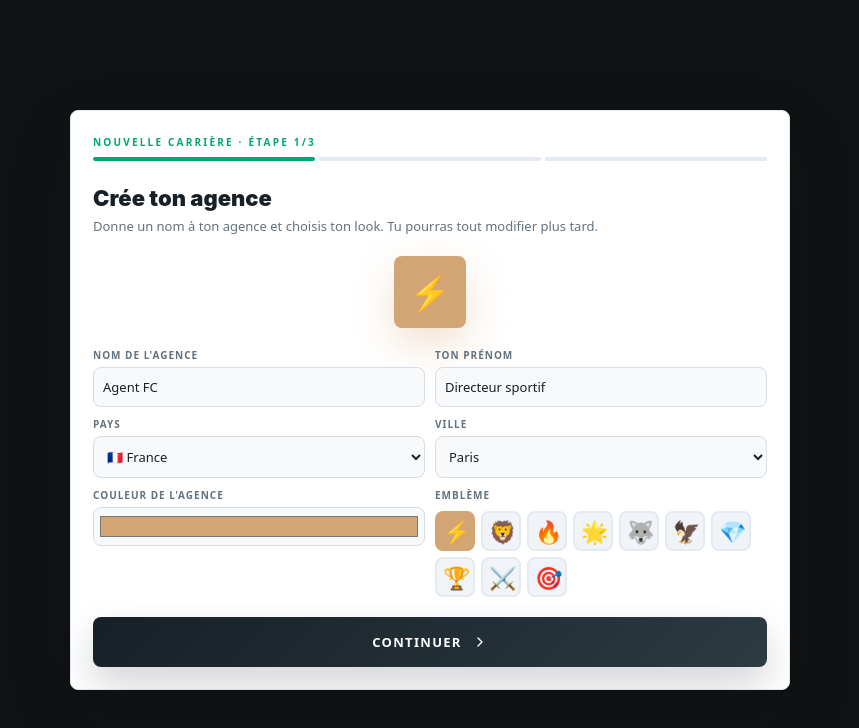
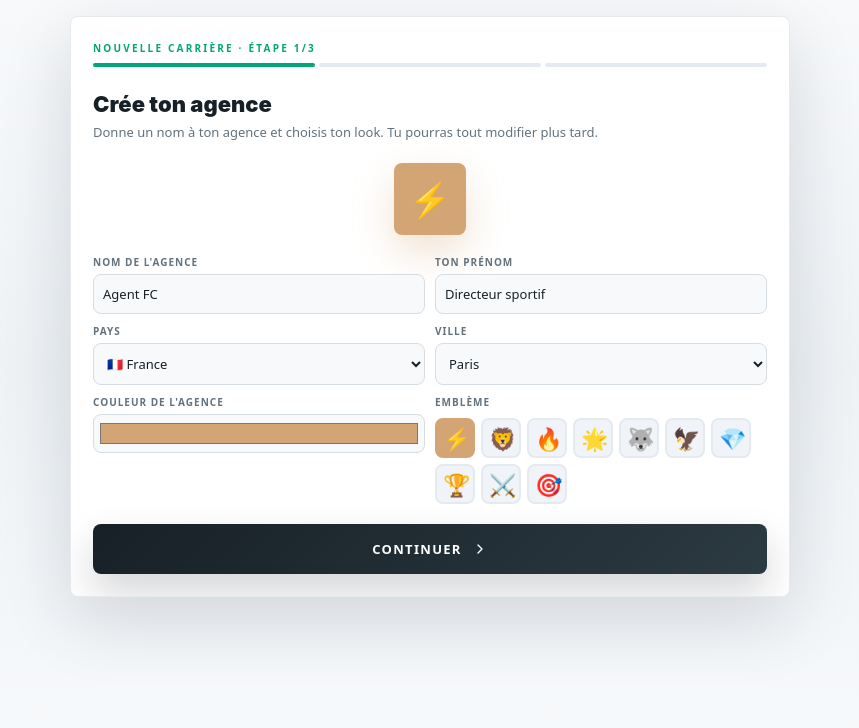
Before and after one commit to Fixi0/AgentGame, a React (Vite) app: page / in a window 1280 px wide. Shown: the top 728 px of the page, without its empty margins (210-1069 px from the left). Built offline with nearby package versions, Linux system fonts and the light colour scheme.

Commit message:
Fix onboarding scroll and full-screen layout

```diff
--- a/src/components/styles.js
+++ b/src/components/styles.js
@@ -13,8 +13,30 @@ button{font-family:inherit}input,select,textarea{font-family:inherit}
 export const S = {
   app: { position: 'fixed', inset: 0, display: 'flex', flexDirection: 'column', color: '#172026', fontFamily: 'Inter, ui-sans-serif, system-ui, -apple-system, BlinkMacSystemFont, "Segoe UI", sans-serif' },
   scrollArea: { flex: 1, overflowY: 'auto', overflowX: 'hidden', WebkitOverflowScrolling: 'touch', background: 'linear-gradient(180deg,#f7f9fb,#eef2f5 46%,#f8fafc)' },
-  onboardingWrap: { minHeight: '100vh', display: 'flex', alignItems: 'center', justifyContent: 'center', padding: 20 },
-  onboardingCard: { width: '100%', maxWidth: 720, background: '#ffffff', border: '1px solid #e5eaf0', borderRadius: 8, padding: 22, boxShadow: '0 24px 70px rgba(15,23,32,.14)' },
+  onboardingWrap: {
+    width: '100%',
+    height: '100%',
+    minHeight: '100%',
+    display: 'flex',
+    alignItems: 'flex-start',
+    justifyContent: 'center',
+    overflowY: 'auto',
+    WebkitOverflowScrolling: 'touch',
+    padding: '16px 14px calc(24px + env(safe-area-inset-bottom, 0px))',
+    background: 'linear-gradient(180deg,#f7f9fb 0%,#eef2f5 46%,#f8fafc 100%)',
+  },
+  onboardingCard: {
+    width: '100%',
+    maxWidth: 720,
+    maxHeight: 'calc(100vh - 32px)',
+    overflowY: 'auto',
+    WebkitOverflowScrolling: 'touch',
+    background: '#ffffff',
+    border: '1px solid #e5eaf0',
+    borderRadius: 8,
+    padding: 22,
+    boxShadow: '0 24px 70px rgba(15,23,32,.14)',
+  },
   onboardingText: { margin: '0 0 18px', color: '#64727d', lineHeight: 1.5, fontSize: 14 },
   loadScreen: { minHeight: '100vh', background: '#f7f9fb', display: 'flex', alignItems: 'center', justifyContent: 'center' },
   loadText: { color: '#00a676', letterSpacing: '.4em', fontSize: 12, animation: 'pulse 1.5s infinite' },
@@ -162,7 +184,7 @@ export const S = {
   offLvl: { display: 'flex', gap: 4 },
   lvlDot: { width: 10, height: 10, borderRadius: 8 },
   agencyAvatar: { width: 44, height: 44, borderRadius: 8, color: '#ffffff', display: 'flex', alignItems: 'center', justifyContent: 'center', fontSize: 13, fontWeight: 900, fontFamily: 'system-ui,sans-serif', boxShadow: '0 10px 24px rgba(15,23,32,.14)' },
-  formGrid: { display: 'grid', gridTemplateColumns: '1fr 1fr', gap: 10, marginBottom: 12 },
+  formGrid: { display: 'grid', gridTemplateColumns: 'repeat(auto-fit, minmax(220px, 1fr))', gap: 10, marginBottom: 12 },
   fieldLabel: { color: '#64727d', display: 'flex', flexDirection: 'column', gap: 5, fontSize: 10, letterSpacing: '.1em', textTransform: 'uppercase', fontFamily: 'system-ui,sans-serif', fontWeight: 850 },
   textInput: { width: '100%', background: '#f7f9fb', border: '1px solid #d6dde3', color: '#172026', borderRadius: 8, padding: '10px 9px', fontSize: 13, fontFamily: 'system-ui,sans-serif', outline: 'none' },
   colorInput: { width: '100%', height: 39, background: '#f7f9fb', border: '1px solid #d6dde3', borderRadius: 8, padding: 4, cursor: 'pointer' },
```
